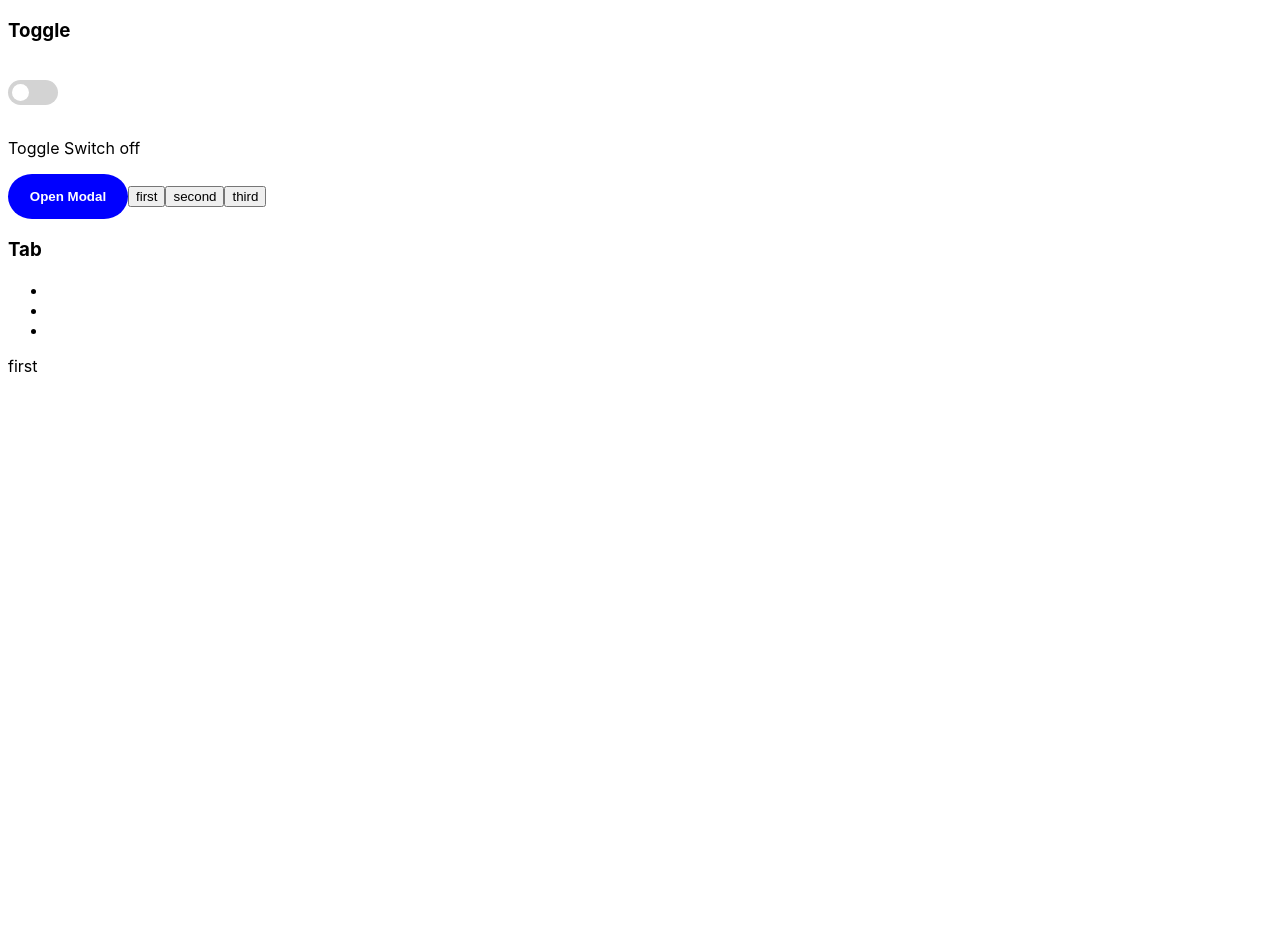
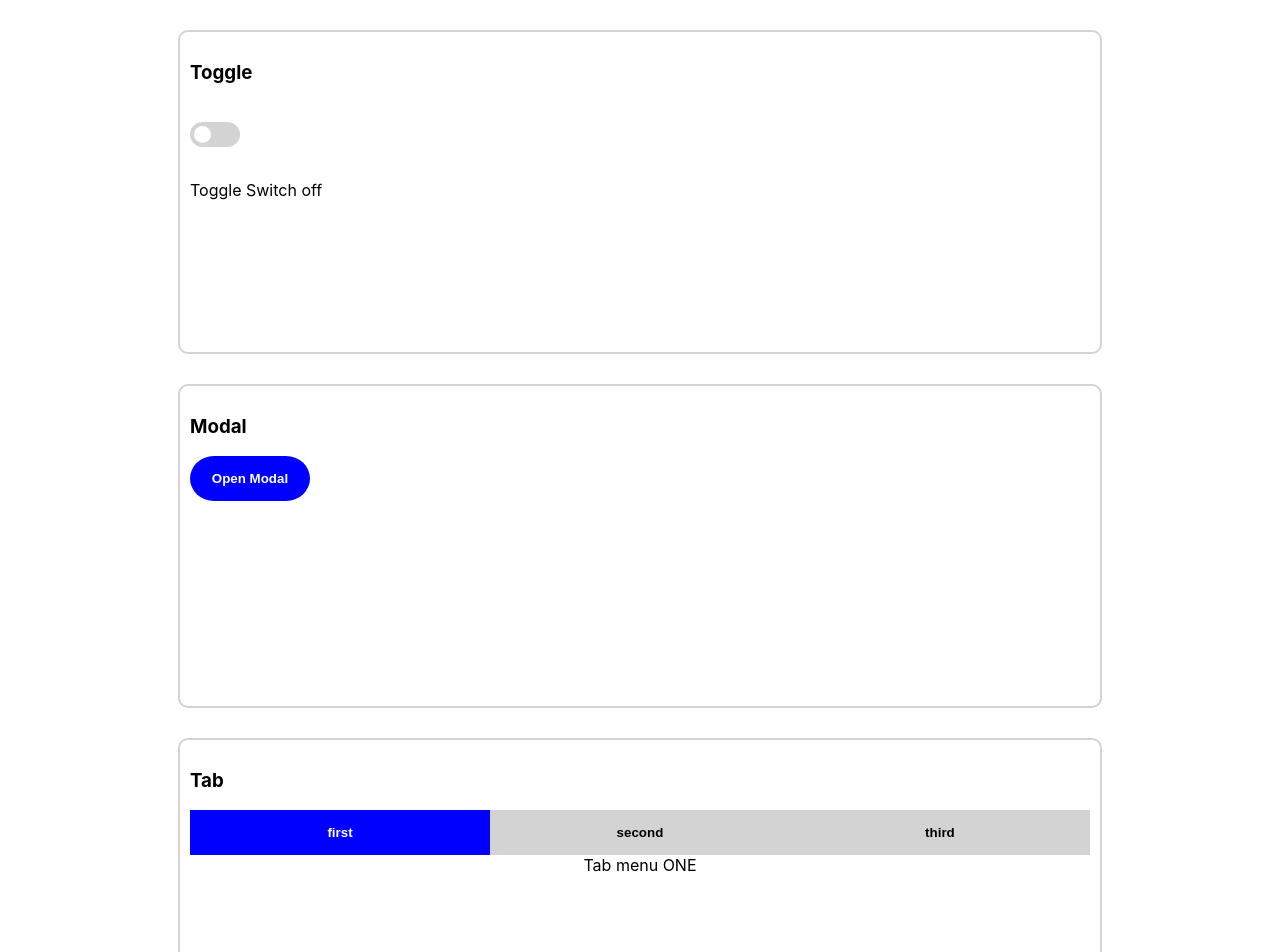
Before and after one commit to anshqhsh/Front-end-, a React (Create React App) app in the folder custom-component/: page / in a window 1280 px wide. Shown: the top 952 px of the page. Before the commit the page ends 800 px from the top, so only its background shows below. Built offline with nearby package versions, Linux system fonts and the light colour scheme.

Commit message:
Tab 리팩터링

```diff
--- a/custom-component/src/app.css
+++ b/custom-component/src/app.css
@@ -7,3 +7,36 @@
   color: white;
   font-weight: bold;
 }
+
+.container {
+  width: 900px;
+  height: 300px;
+  margin: 0 auto;
+  margin-top: 30px;
+  padding: 10px;
+  border: 2px solid lightgray;
+  border-radius: 10px;
+}
+
+.btnContainer {
+  display: flex;
+}
+
+.btn {
+  width: 33.33%;
+  padding: 15px;
+  border-style: none;
+  background-color: lightgray;
+  font-weight: bold;
+  cursor: pointer;
+}
+.btn_act {
+  width: 33.33%;
+  padding: 15px;
+  border-style: none;
+  font-weight: bold;
+  cursor: pointer;
+  color: white;
+  background-color: blue;
+  transition: 0.2s;
+}
--- a/custom-component/src/app.jsx
+++ b/custom-component/src/app.jsx
@@ -6,14 +6,21 @@ import Modal from './component/modal';
 import Tab from './component/tab';
 
 function App() {
+  const types = ['first', 'second', 'third'];
+
   const [toggled, setToggled] = useState(false);
   const [opened, setOpened] = useState(false);
-  const [tabed, setTab] = useState('first');
+  const [active, setActive] = useState(types[0]);
 
   return (
     <div className="App">
+      <div className="container" id="toggle">
+        <h3>Toggle</h3>
         <Toggle onChange={e => setToggled(e.target.checked)} />
         <p>Toggle Switch {toggled ? 'on' : 'off'}</p>
+      </div>
+      <div className="container" id="modal">
+        <h3>Modal</h3>
         <button
           id="modalButton"
           onClick={() => {
@@ -28,31 +35,39 @@ function App() {
             setOpened(false);
           }}
         />
+      </div>
+      <div className="container" id="tab">
+        <h3>Tab</h3>
+        <div class="btnContainer">
           <button
-        className="tab "
+            class={active === 'first' ? 'btn_act' : 'btn'}
             onClick={() => {
-          setTab('first');
+              setActive(types[0]);
             }}
           >
             first
           </button>
           <button
-        class="tab"
+            class={active === 'second' ? 'btn_act' : 'btn'}
             onClick={() => {
-          setTab('second');
+              setActive(types[1]);
             }}
           >
             second
           </button>
           <button
-        class="tab"
+            class={active === 'third' ? 'btn_act' : 'btn'}
             onClick={() => {
-          setTab('third');
+              setActive(types[2]);
             }}
           >
             third
           </button>
-      <Tab tab={tabed} />
+        </div>
+        <Tab tab={active} />
+      </div>
+      <div className="container"></div>
+      <div className="container"></div>
     </div>
   );
 }
--- a/custom-component/src/component/tab.jsx
+++ b/custom-component/src/component/tab.jsx
@@ -1,8 +1,8 @@
 import React from 'react';
-import './modal.css';
 import First from './tabs/first';
 import Second from './tabs/second';
 import Third from './tabs/third';
+import styled from 'styled-components';
 
 const TabList = {
   0: <First />,
@@ -10,27 +10,19 @@ const TabList = {
   2: <Third />,
 };
 
+const Contents = styled.div`
+  text-align: center;
+`;
+
 const Modal = props => {
-  console.log(props.tab);
-
   return (
-    <>
-      <h3>Tab</h3>
-      <section>
-        <ul class="tabs">
-          <li></li>
-          <li className="tab"></li>
-          <li className="tab"></li>
-        </ul>
-        <div className="contentArea">
-          {props.tab === 'first'
-            ? TabList[0]
-            : props.tab === 'second'
-            ? TabList[1]
-            : TabList[2]}
-        </div>
-      </section>
-    </>
+    <Contents className="tabContent">
+      {props.tab === 'first'
+        ? TabList[0]
+        : props.tab === 'second'
+        ? TabList[1]
+        : TabList[2]}
+    </Contents>
   );
 };
 export default Modal;
--- a/custom-component/src/component/tabs/first.jsx
+++ b/custom-component/src/component/tabs/first.jsx
@@ -1,8 +1,9 @@
 import React from 'react';
 import styled from 'styled-components';
 
+const Content = styled.div``;
+
 const First = props => {
-  console.log(props);
-  return <div>first</div>;
+  return <Content>Tab menu ONE</Content>;
 };
 export default First;
--- a/custom-component/src/component/tabs/second.jsx
+++ b/custom-component/src/component/tabs/second.jsx
@@ -1,8 +1,14 @@
 import React from 'react';
 import styled from 'styled-components';
 
+const Content = styled.div`
+  position: absolute;
+  display: contents;
+  top: 500px;
+  left: 50px;
+`;
+
 const Second = props => {
-  console.log(props);
-  return <div>second</div>;
+  return <Content>Tab menu TWO</Content>;
 };
 export default Second;
--- a/custom-component/src/component/tabs/third.jsx
+++ b/custom-component/src/component/tabs/third.jsx
@@ -1,8 +1,11 @@
 import React from 'react';
 import styled from 'styled-components';
 
+const Content = styled.div`
+  vertical-align: center;
+`;
+
 const Third = props => {
-  console.log(props);
-  return <div>third</div>;
+  return <Content>Tab menu THREE</Content>;
 };
 export default Third;
--- a/custom-component/src/component/toggle.jsx
+++ b/custom-component/src/component/toggle.jsx
@@ -1,9 +1,5 @@
 import React from 'react';
 import styled from 'styled-components';
-
-const InputWrapper = styled.label`
-  position: relative;
-`;
 
 const Input = styled.input`
   position: relative;
@@ -62,14 +58,11 @@ const Div = styled.div`
 
 const Toggle = ({ onChange }) => {
   return (
-    <InputWrapper>
-      <h3>Toggle</h3>
-      <label className="togleswitch">
-        <Input type="checkbox" onChange={onChange} />
-        <Slider />
-        <Div />
-      </label>
-    </InputWrapper>
+    <label className="togleswitch">
+      <Input type="checkbox" onChange={onChange} />
+      <Slider />
+      <Div />
+    </label>
   );
 };
 
```
Lines whose indentation alone changed are shown as unchanged.
